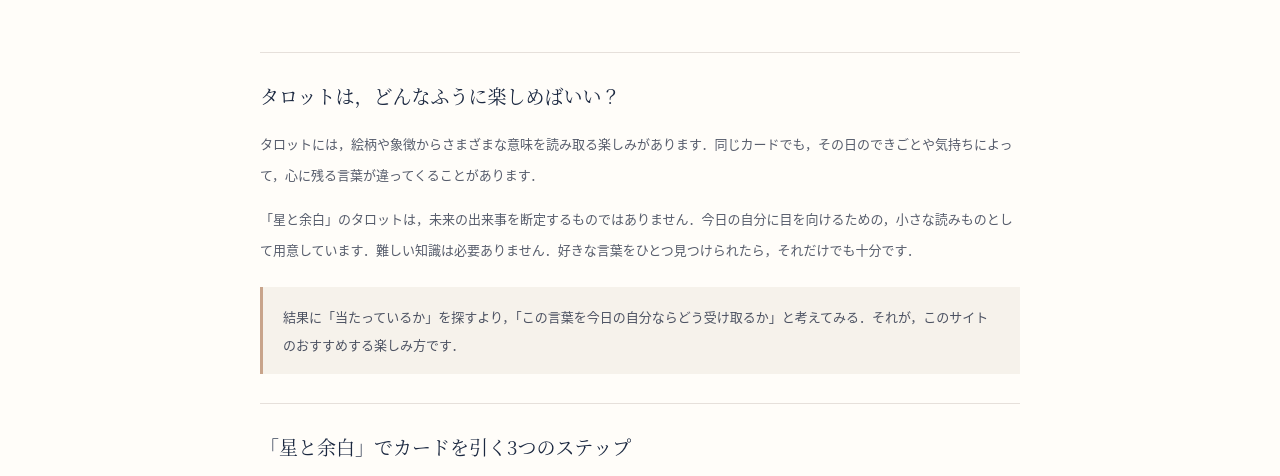
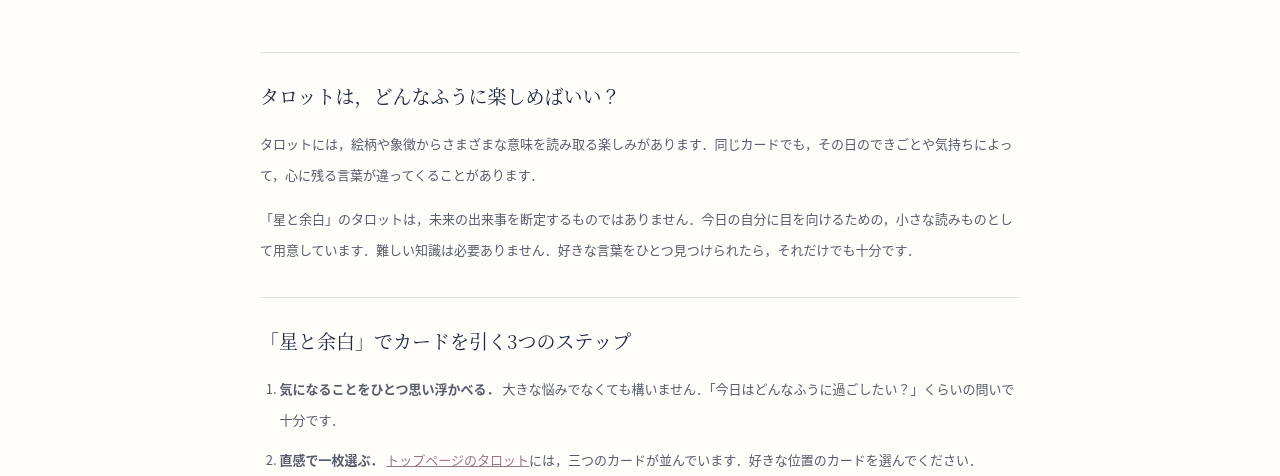
Before and after one commit to kuruminp/hoshi-to-yohaku, a plain HTML site: page site/tarot-guide.html in a window 1280 px wide. Shown: the part 309-785 px from the top of the page. Drawn offline with Linux system fonts and the light colour scheme.

Commit message:
Update tarot-guide.html

```diff
--- a/site/tarot-guide.html
+++ b/site/tarot-guide.html
@@ -52,7 +52,6 @@
       <h2>タロットは，どんなふうに楽しめばいい？</h2>
       <p>タロットには，絵柄や象徴からさまざまな意味を読み取る楽しみがあります．同じカードでも，その日のできごとや気持ちによって，心に残る言葉が違ってくることがあります．</p>
       <p>「星と余白」のタロットは，未来の出来事を断定するものではありません．今日の自分に目を向けるための，小さな読みものとして用意しています．難しい知識は必要ありません．好きな言葉をひとつ見つけられたら，それだけでも十分です．</p>
-      <div class="guide-note">結果に「当たっているか」を探すより，「この言葉を今日の自分ならどう受け取るか」と考えてみる．それが，このサイトのおすすめする楽しみ方です．</div>
     </section>
 
     <section>
```
